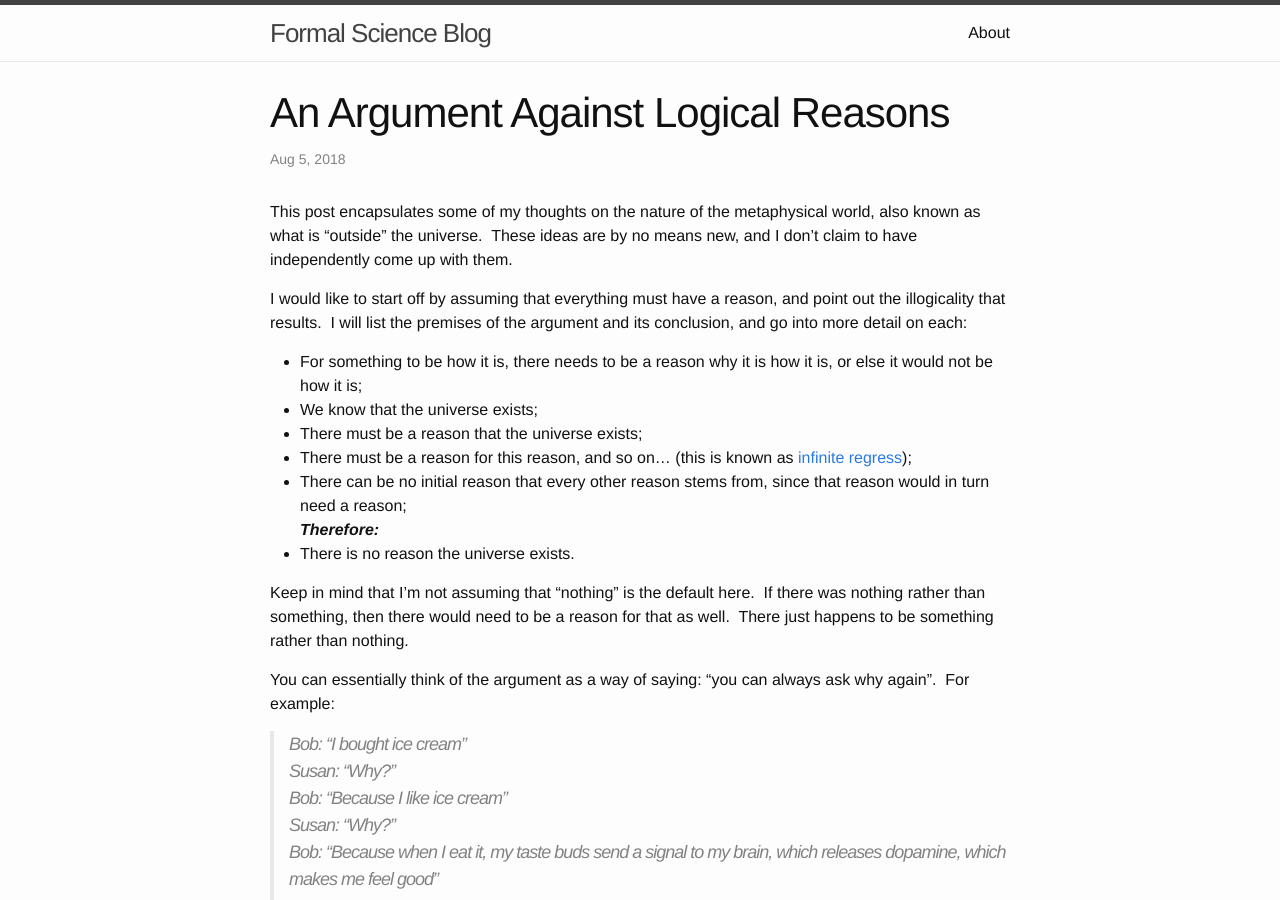
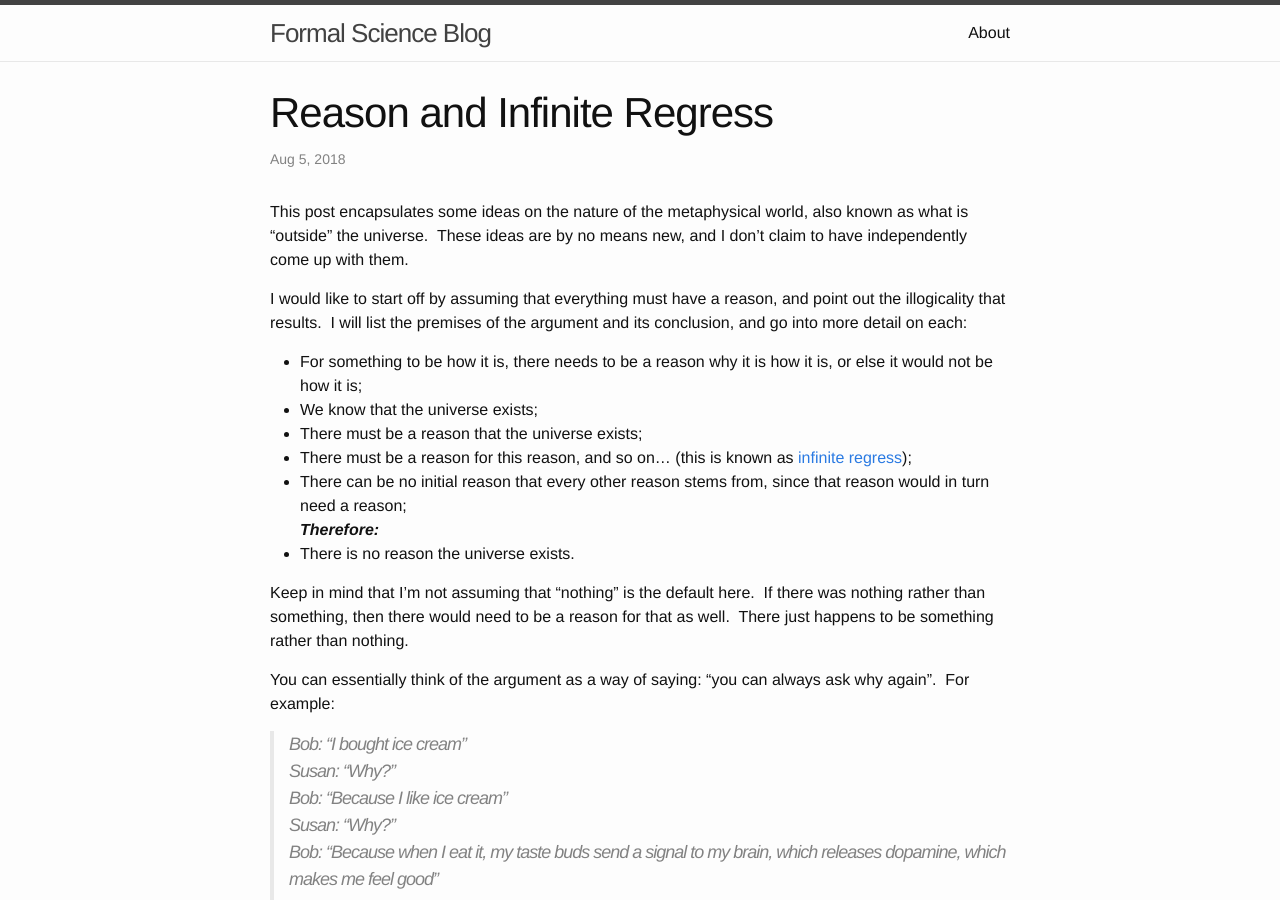
Before and after one commit to vityou/vityou.github.io, a Jekyll site: the page built from _posts/2018-08-05-an-argument-against-logical-reason.md, in a window 1280 px wide and 900 px high. Built offline with Jekyll 4.4.1, drawn with Linux system fonts in a browser that asks for light colours; formulas are drawn with MathJax 3; comment, search, counter and statistics services are not loaded; some of the changed text lies outside the part shown.

Commit message:
small update to reason post

```diff
--- a/_posts/2018-08-05-an-argument-against-logical-reason.md
+++ b/_posts/2018-08-05-an-argument-against-logical-reason.md
@@ -1,11 +1,11 @@
 ---
 layout: post
-title:  "An Argument Against Logical Reasons"
+title:  "Reason and Infinite Regress"
 date:   2018-08-05
 categories: philosophy metaphysics
 comments: true
 ---
-This post encapsulates some of my thoughts on the nature of the metaphysical world, also known as what is "outside" the universe.  These ideas are by no means new, and I don't claim to have independently come up with them.
+This post encapsulates some ideas on the nature of the metaphysical world, also known as what is "outside" the universe.  These ideas are by no means new, and I don't claim to have independently come up with them.
 
 I would like to start off by assuming that everything must have a reason, and point out the illogicality that results.  I will list the premises of the argument and its conclusion, and go into more detail on each:
 
@@ -52,5 +52,3 @@ The reason we can't find the innermost reason is because if we did, the reason i
 
 ### ***Therefore:*** there is no reason the universe exists
 So, what do we know?  Well for one, we know that the universe exists.  And we just showed that there is no reason that the universe exists.  This seems to be a contradiction according to our assumption, and indeed it is.  There is no reason for the universe to exist, and yet it does.  Even worse, it has a bunch of arbitrary constants and laws that have no reason to be there either.  This is why I think that the metaphysical world, or the world that the universe itself exists in, doesn't follow the same rules of reason that we see inside the universe.
-
-Feel free to tell me if I'm wrong about something, or if my entire argument is complete nonsense.  I'm open to any suggestions or counterarguments.
```
